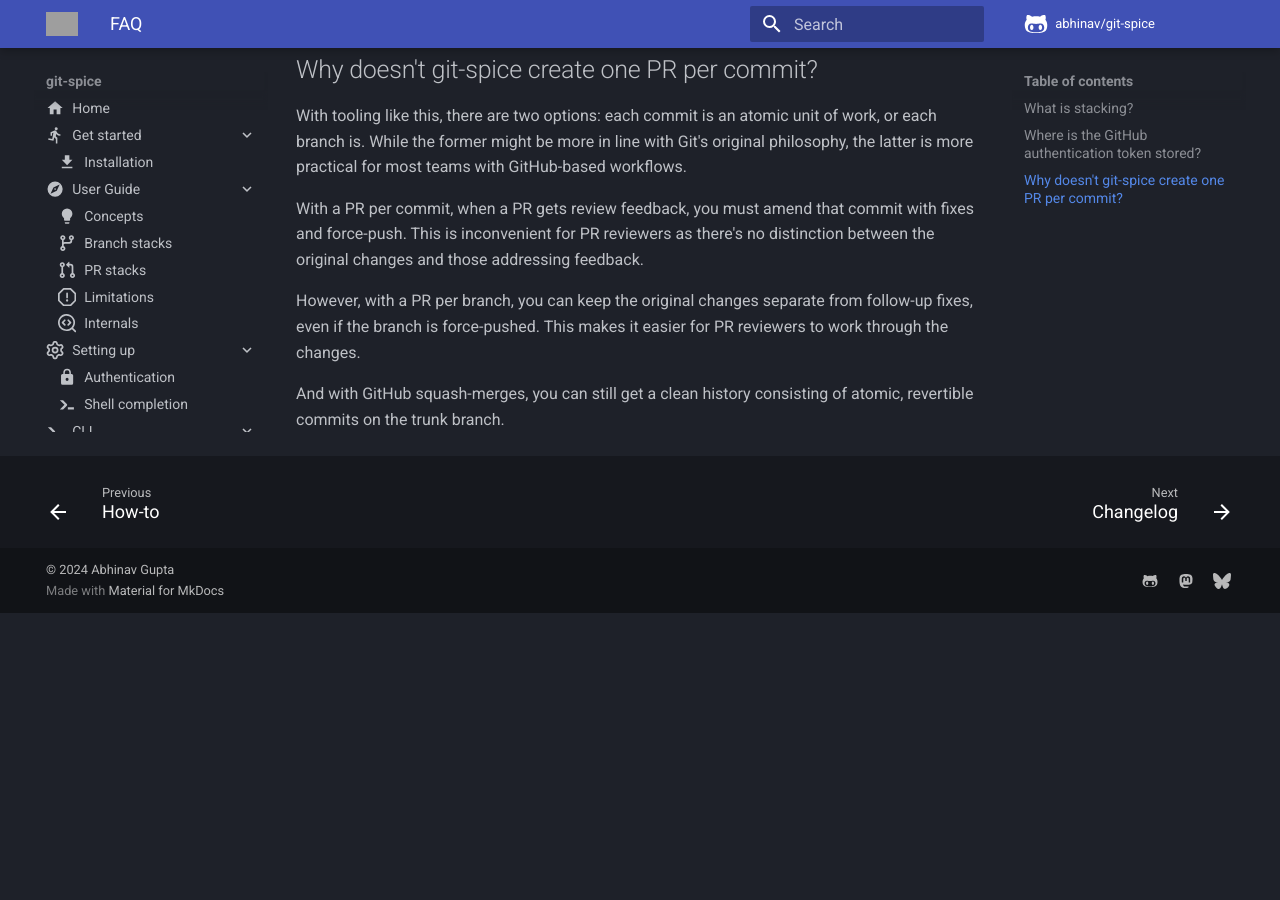
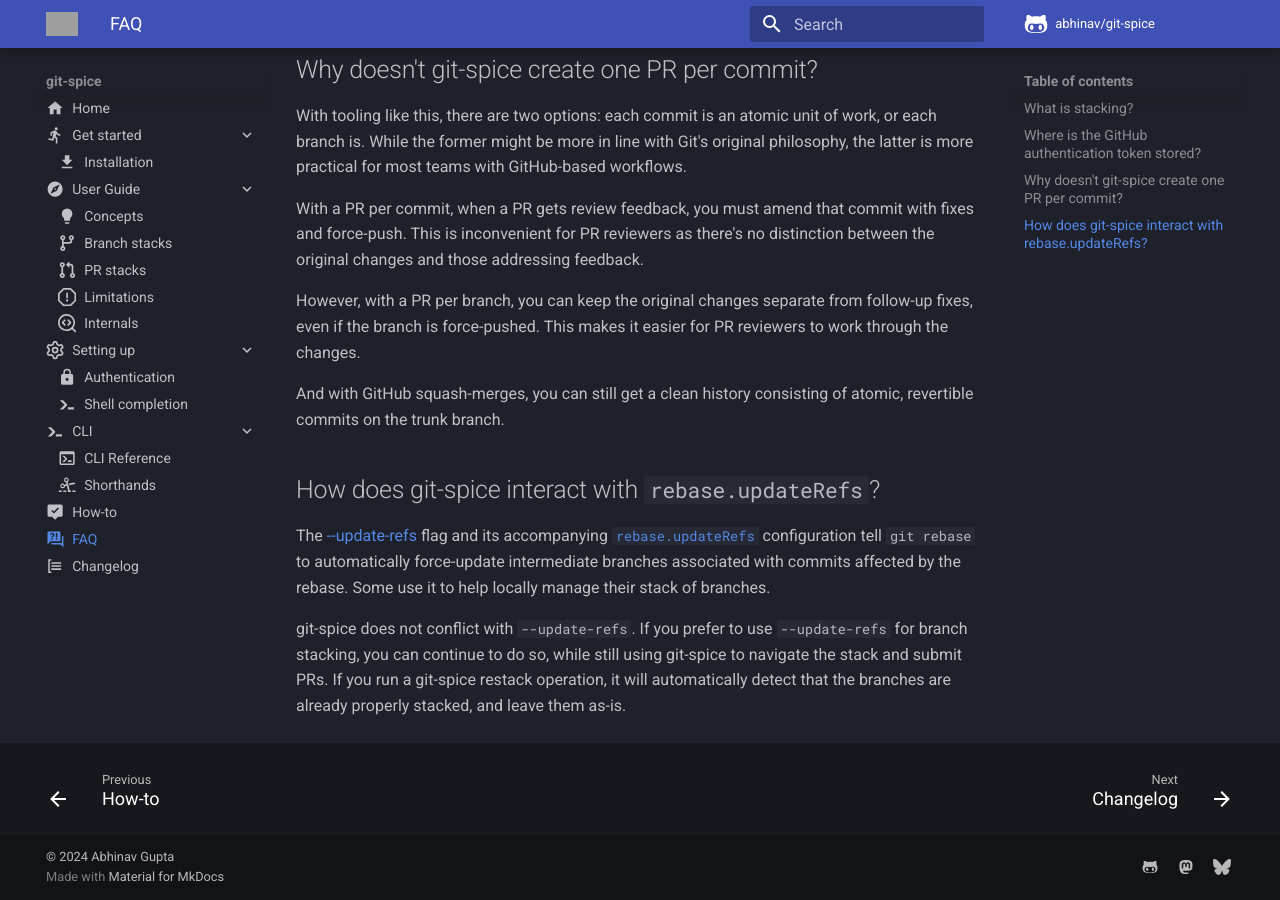
Before and after one commit to abhinav/git-spice, an MkDocs documentation site: the page built from doc/src/faq.md, in a window 1280 px wide and 900 px high, scrolled down 756 px. Built offline with MkDocs 1.6.1 and Material for MkDocs 9.7.7, drawn with Linux system fonts in a browser that asks for light colours; comment, search, counter and statistics services are not loaded; before the commit the page ends 1369 px from its top, so only the background shows below that; grey boxes are pictures that could not be loaded.

Commit message:
doc/faq: Add note about rebase.updateRefs

```diff
--- a/doc/src/faq.md
+++ b/doc/src/faq.md
@@ -54,3 +54,20 @@
 
 And with GitHub squash-merges, you can still get a clean history
 consisting of atomic, revertible commits on the trunk branch.
+
+## How does git-spice interact with `rebase.updateRefs`?
+
+The [--update-refs](https://git-scm.com/docs/git-rebase/2.42.1#Documentation/git-rebase.txt---update-refs) flag
+and its accompanying
+[`rebase.updateRefs`](https://git-scm.com/docs/git-rebase/2.42.1#Documentation/git-rebase.txt-rebaseupdateRefs)
+configuration tell `git rebase` to automatically force-update
+intermediate branches associated with commits affected by the rebase.
+Some use it to help locally manage their stack of branches.
+
+git-spice does not conflict with `--update-refs`.
+If you prefer to use `--update-refs` for branch stacking,
+you can continue to do so,
+while still using git-spice to navigate the stack and submit PRs.
+If you run a git-spice restack operation,
+it will automatically detect that the branches are already properly stacked,
+and leave them as-is.
```
